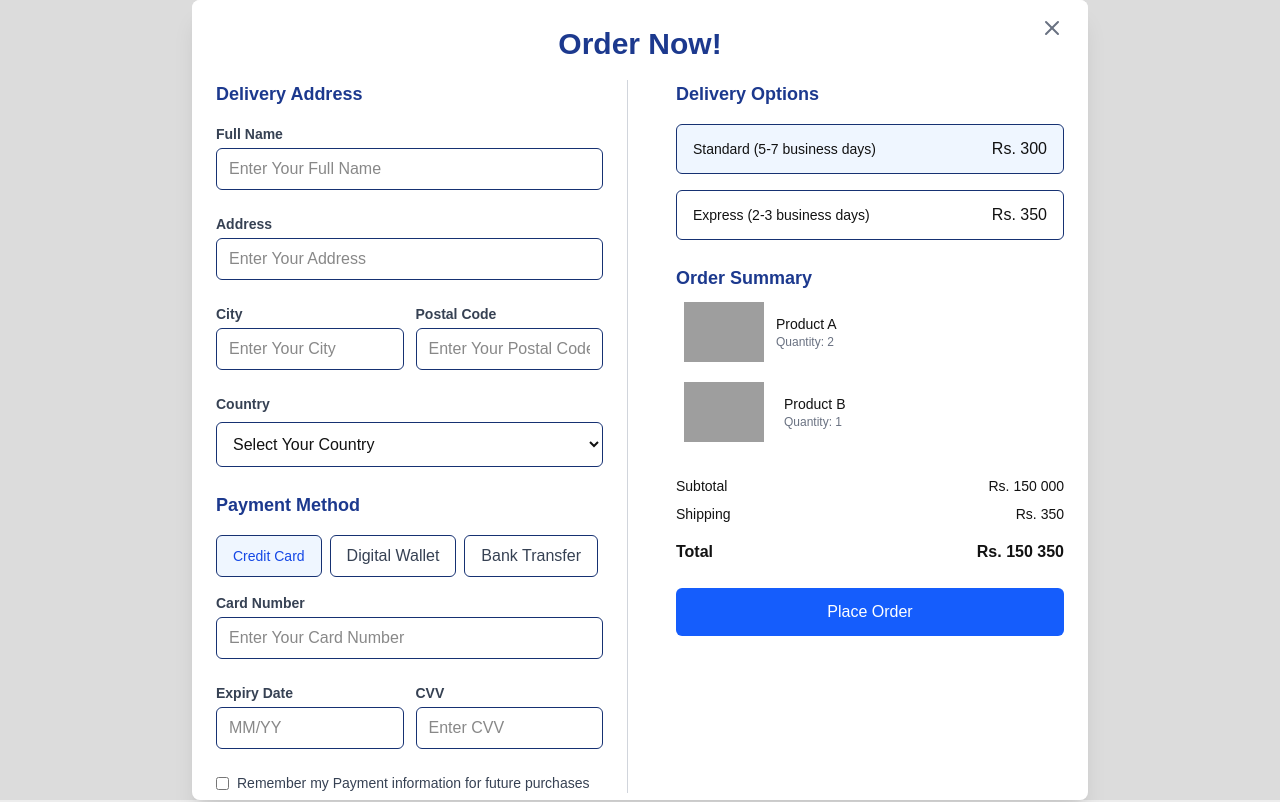
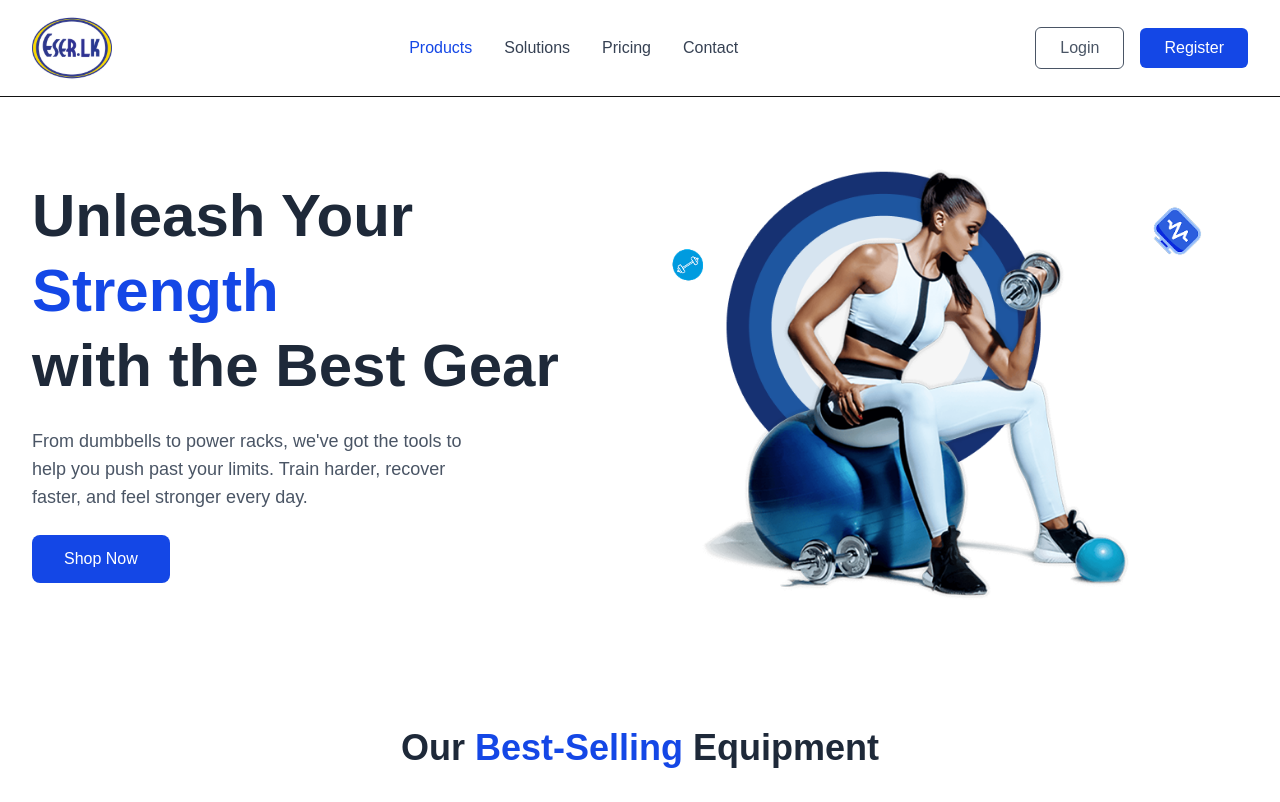
Before and after one commit to IshanHansaka/eser-marketing-erp, a Next.js app: page / in a window 1280 px wide. Shown: the top 802 px of the page. Built offline with nearby package versions, Linux system fonts and the light colour scheme; grey boxes are pictures that could not be loaded.

Commit message:
Replace CheckoutPopup with LandingPage in Home component

```diff
--- a/src/app/page.tsx
+++ b/src/app/page.tsx
@@ -1,10 +1,9 @@
 import LandingPage from '@/components/layouts/LandingPage';
-import CheckoutPopup from '@/components/UI/CheckoutPopup';
 
 export default function Home() {
   return (
     <div>
-      <CheckoutPopup />
+      <LandingPage />
     </div>
   );
 }
```
